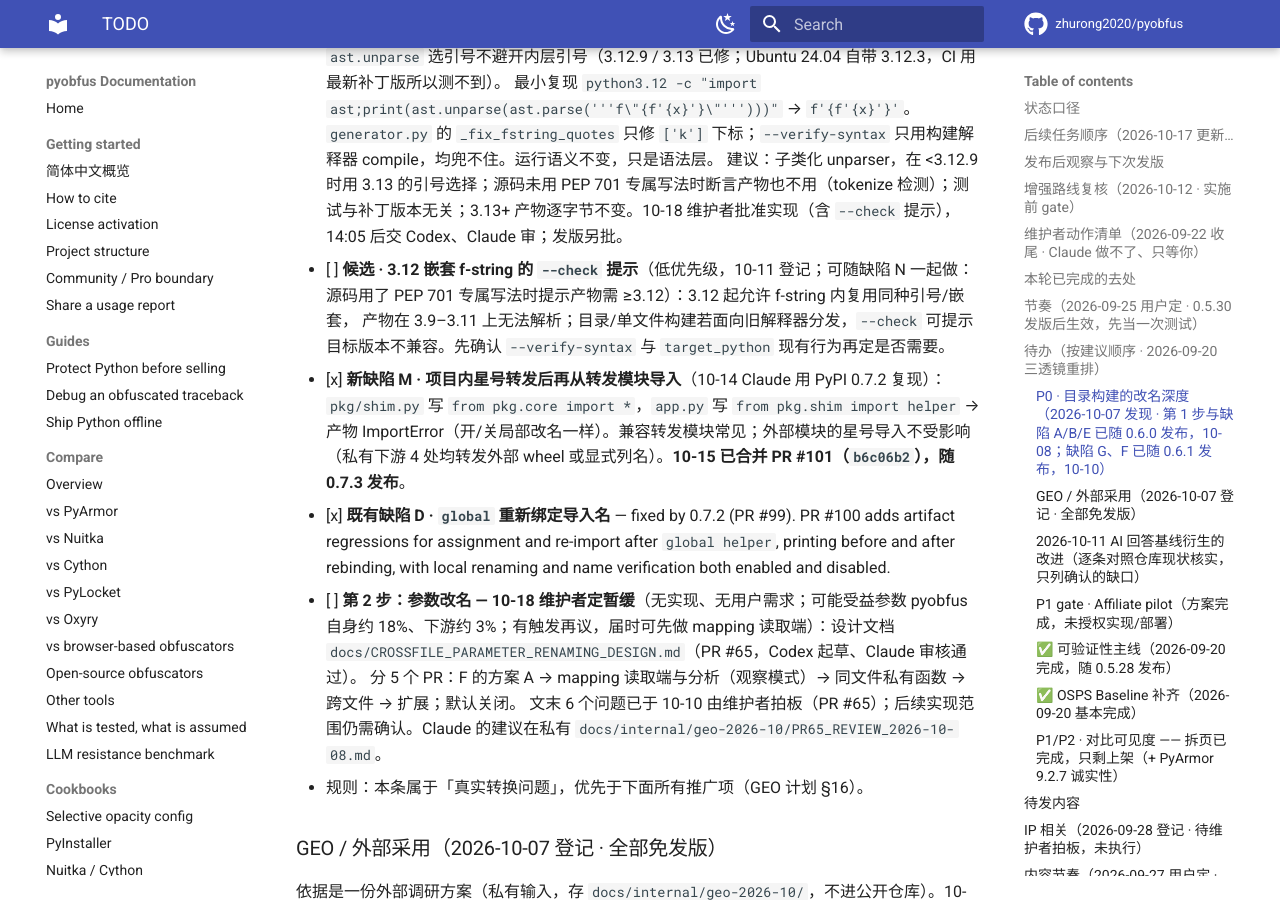
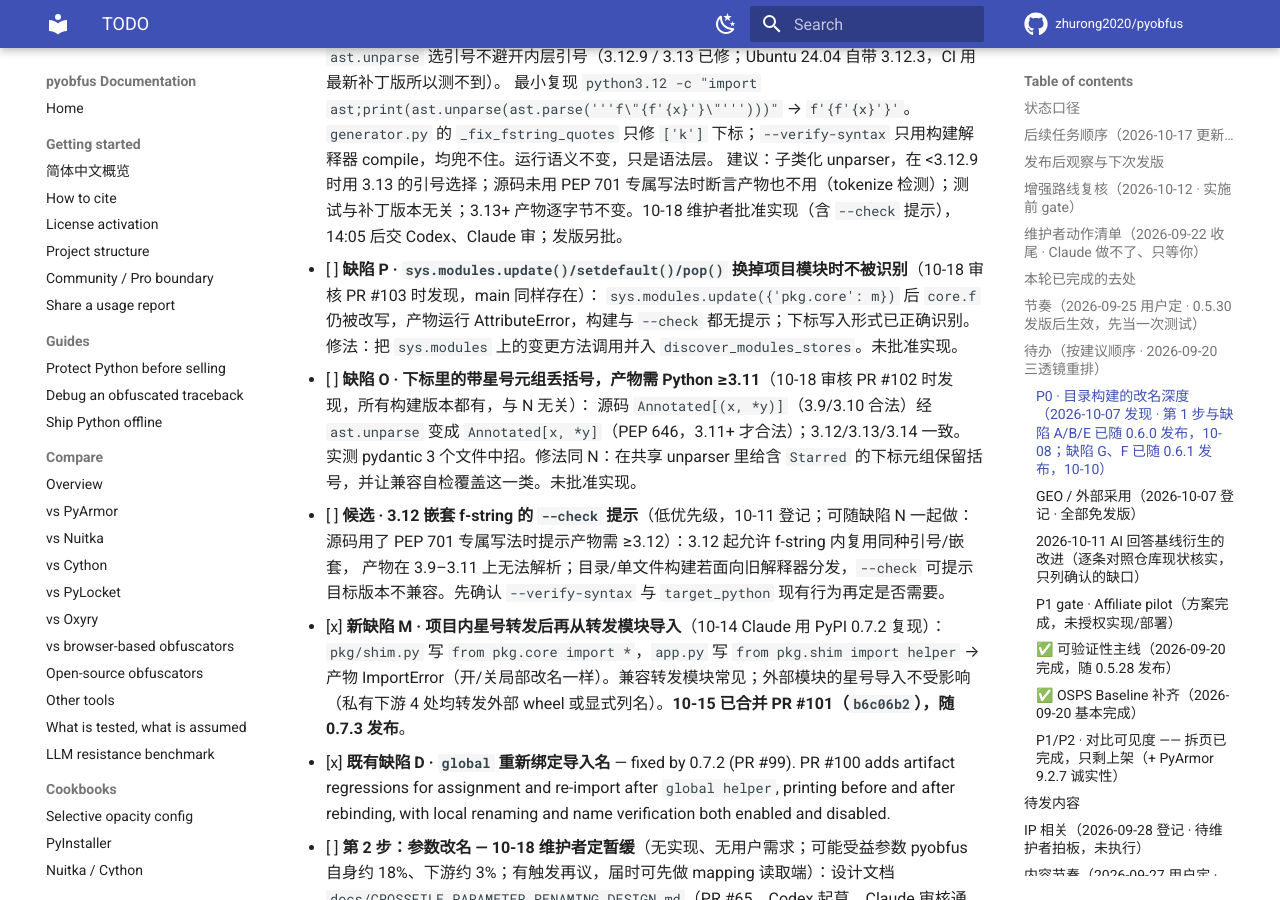
Before and after one commit to zhurong2020/pyobfus, an MkDocs documentation site: the page built from docs/TODO.md, in a window 1280 px wide and 900 px high, scrolled down 8749 px. Built offline with MkDocs 1.6.1 and Material for MkDocs 9.7.7, drawn with Linux system fonts in a browser that asks for light colours; comment, search, counter and statistics services are not loaded.

Commit message:
docs(todo): register defects O and P found while reviewing PRs 102 and 103
Co-Authored-By: Claude Opus 5.5 <noreply@anthropic.com>

```diff
--- a/docs/TODO.md
+++ b/docs/TODO.md
@@ -227,6 +227,12 @@ provenance 项收拢为**一条主线抬为 P0**；**明确不追** PyArmor 的
       最小复现 `python3.12 -c "import ast;print(ast.unparse(ast.parse('''f\"{f'{x}'}\"''')))"` → `f'{f'{x}'}'`。
       `generator.py` 的 `_fix_fstring_quotes` 只修 `['k']` 下标；`--verify-syntax` 只用构建解释器 compile，均兜不住。运行语义不变，只是语法层。
       建议：子类化 unparser，在 <3.12.9 时用 3.13 的引号选择；源码未用 PEP 701 专属写法时断言产物也不用（tokenize 检测）；测试与补丁版本无关；3.13+ 产物逐字节不变。10-18 维护者批准实现（含 `--check` 提示），14:05 后交 Codex、Claude 审；发版另批。
+- [ ] **缺陷 P · `sys.modules.update()/setdefault()/pop()` 换掉项目模块时不被识别**（10-18 审核 PR #103 时发现，main 同样存在）：
+      `sys.modules.update({'pkg.core': m})` 后 `core.f` 仍被改写，产物运行 AttributeError，构建与 `--check` 都无提示；下标写入形式已正确识别。
+      修法：把 `sys.modules` 上的变更方法调用并入 `discover_modules_stores`。未批准实现。
+- [ ] **缺陷 O · 下标里的带星号元组丢括号，产物需 Python ≥3.11**（10-18 审核 PR #102 时发现，所有构建版本都有，与 N 无关）：
+      源码 `Annotated[(x, *y)]`（3.9/3.10 合法）经 `ast.unparse` 变成 `Annotated[x, *y]`（PEP 646，3.11+ 才合法）；3.12/3.13/3.14 一致。
+      实测 pydantic 3 个文件中招。修法同 N：在共享 unparser 里给含 `Starred` 的下标元组保留括号，并让兼容自检覆盖这一类。未批准实现。
 - [ ] **候选 · 3.12 嵌套 f-string 的 `--check` 提示**（低优先级，10-11 登记；可随缺陷 N 一起做：源码用了 PEP 701 专属写法时提示产物需 ≥3.12）：3.12 起允许 f-string 内复用同种引号/嵌套，
       产物在 3.9–3.11 上无法解析；目录/单文件构建若面向旧解释器分发，`--check` 可提示目标版本不兼容。先确认 `--verify-syntax`
       与 `target_python` 现有行为再定是否需要。
```
